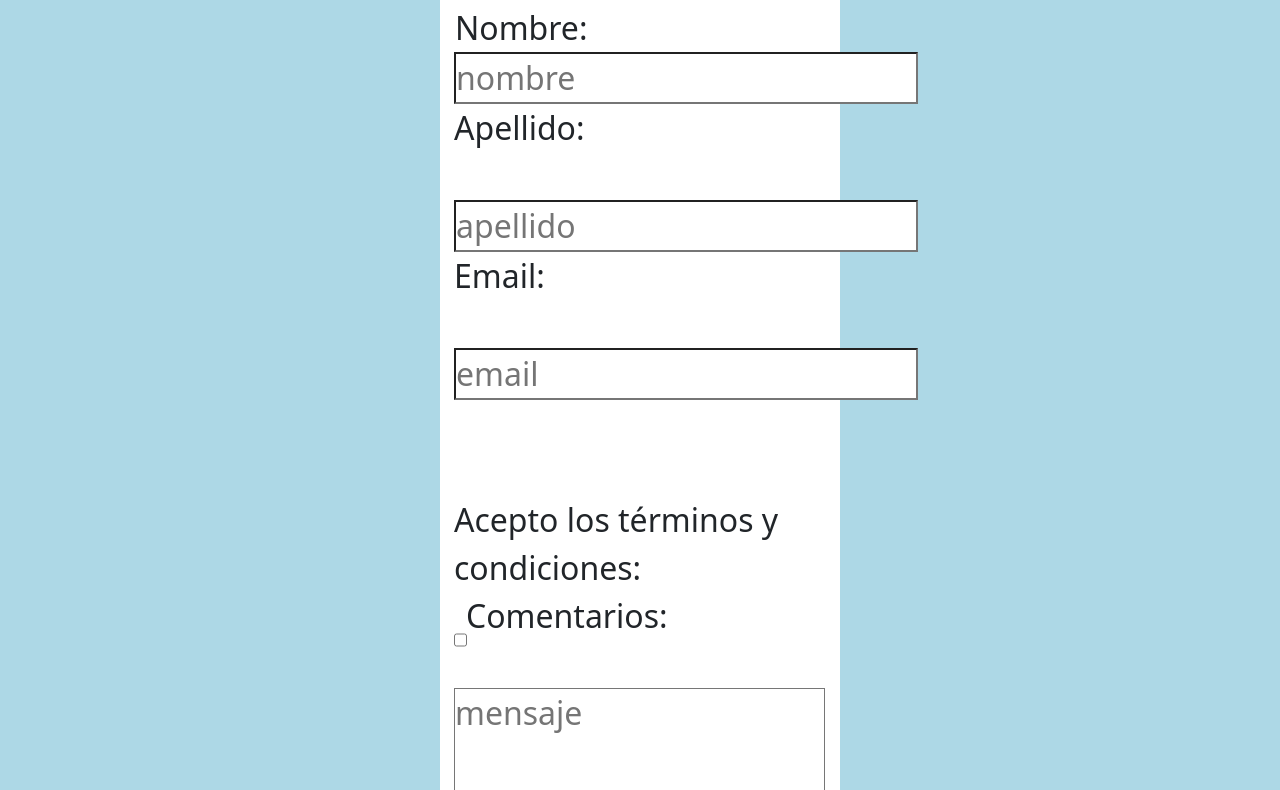
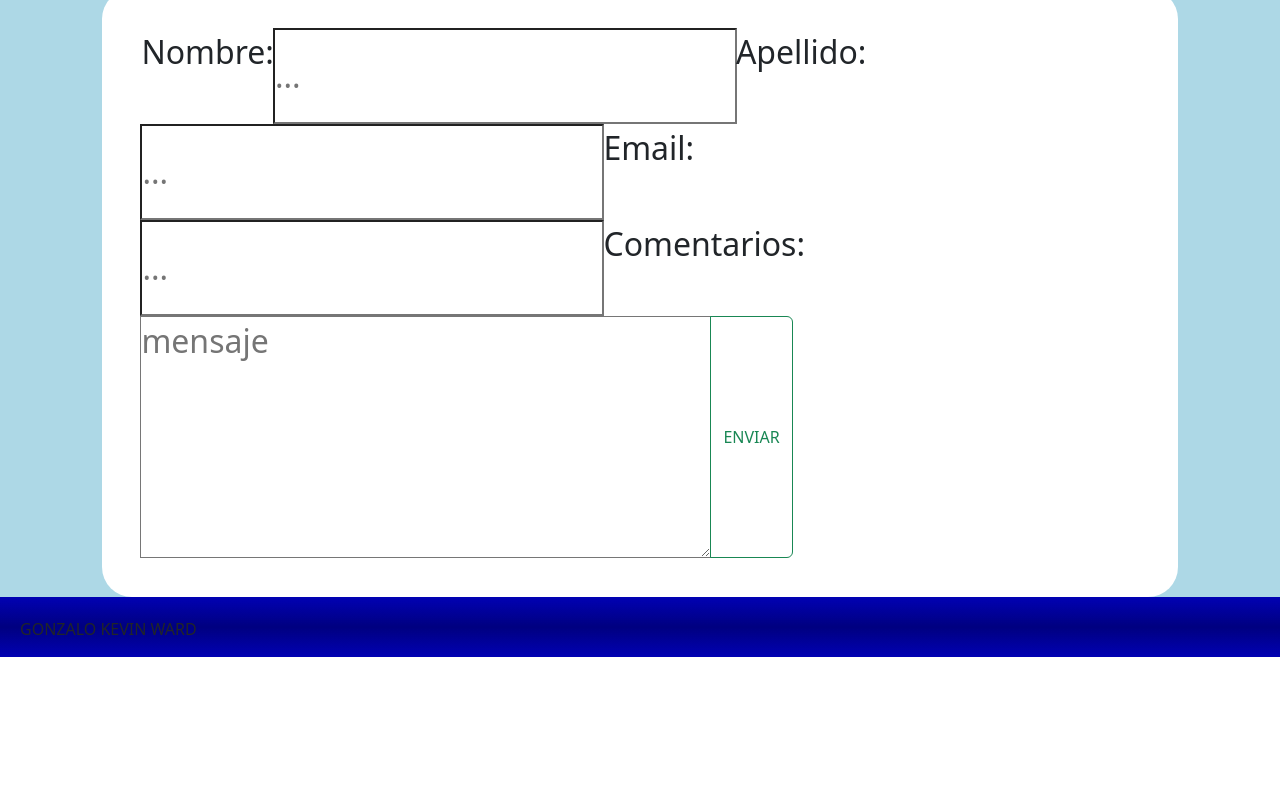
Before and after one commit to Gonzaloward/HISTORIA-ARGENTINA, a website: page PAG/contacto.html in a window 1280 px wide. Shown: the part 137-927 px from the top of the page. After the commit the page ends 800 px from the top, so only its background shows below. Drawn offline with nearby package versions, Linux system fonts and the light colour scheme.

Commit message:
modificando

```diff
--- a/PAG/contacto.html
+++ b/PAG/contacto.html
@@ -6,7 +6,7 @@
     <link rel="stylesheet" href="../css/estilo.css">
     <link href="https://cdn.jsdelivr.net/npm/bootstrap@5.3.2/dist/css/bootstrap.min.css" rel="stylesheet" integrity="sha384-T3c6CoIi6uLrA9TneNEoa7RxnatzjcDSCmG1MXxSR1GAsXEV/Dwwykc2MPK8M2HN" crossorigin="anonymous">
     <meta name="viewport" content="width=device-width, initial-scale=1.0">
-    <title> HISTORIA ARGENTINA </title>
+    <title> HISTORIA-ARGENTINA-contacto </title>
 </head>
 <body>
   <header>
@@ -29,22 +29,19 @@
             <form class="form">
                 <div class="input-group">
                     <label for="nombre">Nombre:</label>
-                    <input type="text" id="nombre" name="nombre" placeholder="nombre" required><br><br>
+                    <input type="text" id="nombre" name="nombre" placeholder="..." required><br><br>
 
                     <label for="apellido">Apellido:</label>
-                    <input type="text" id="apellido" name="apellido" placeholder="apellido" required><br><br>
+                    <input type="text" id="apellido" name="apellido" placeholder="..." required><br><br>
 
                     <label for="email">Email:</label>
-                    <input type="email" id="email" name="email" placeholder="email" required><br><br>
-
-                    <label for="acepto_terminos">Acepto los términos y condiciones:</label>
-                    <input type="checkbox" id="acepto_terminos" name="acepto_terminos"><br><br>
+                    <input type="email" id="email" name="email" placeholder="..." required><br><br>
 
                     <label for="comentarios">Comentarios:</label><br>
                     <textarea id="comentarios" name="comentarios" rows="5" cols="30" placeholder="mensaje"
                     ></textarea><br><br>
 
-                    <input type="submit" value="Enviar">
+                    <button type="button" class="btn btn-outline-success">ENVIAR</button></a>
                 </div>
             </form>
         </div>
--- a/scss/estilo.scss
+++ b/scss/estilo.scss
@@ -120,12 +120,12 @@ h1{
 }
 
 .main-pag{
+    height: 100vh;
     background-color: lightblue;
     font-family: helvetica;
     p{
         margin: 100px;
         text-align: justify;
-
     }
 }
 
@@ -135,22 +135,21 @@ h1{
     height: 100%;
     background-color: lightblue;
     font-size: xx-large;
-}
-
-form{
+    .form{
         /* display: flex;
         align-items: center;
         justify-content: center; */
         background-color: white;
         margin: 0 auto;
-    width: 600px;
-    padding: 15px;
+        width: 84%;
+        padding: 39px;
         border-radius: 5px;
         form input{
             display: block;
             border-radius: 3px;
         }
 
+    }
 }
 
 /* FOOTER */
```
Also changed, not shown: PAG/galeria.html (+1 -1 lines), PAG/pag3.html (+3 -1 lines), PAG/pag4.html (+1 -1 lines), PAG/pag5.html (+1 -1 lines), index.html (+3 -1 lines), css/estilo.css. Lines whose indentation alone changed are shown as unchanged.
